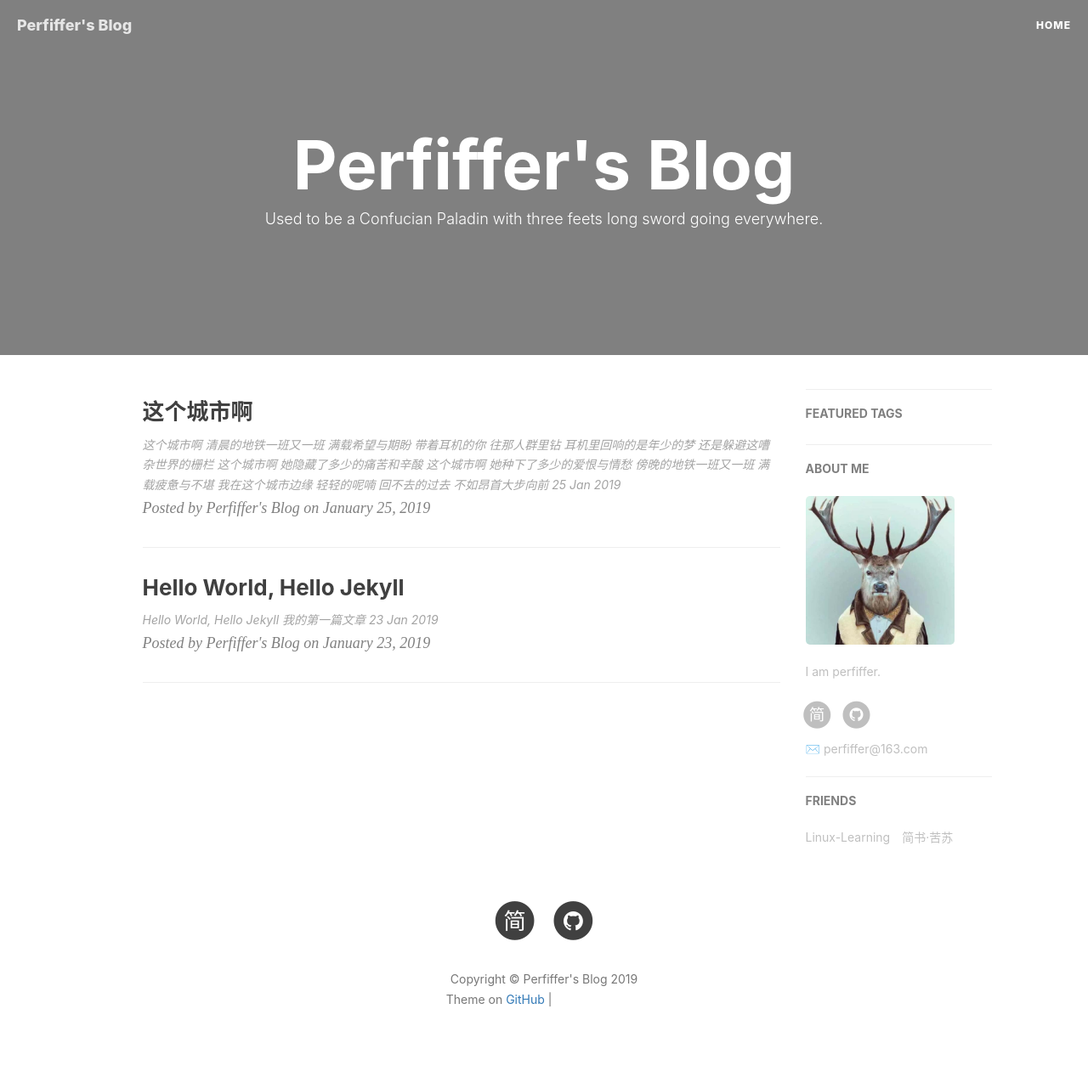
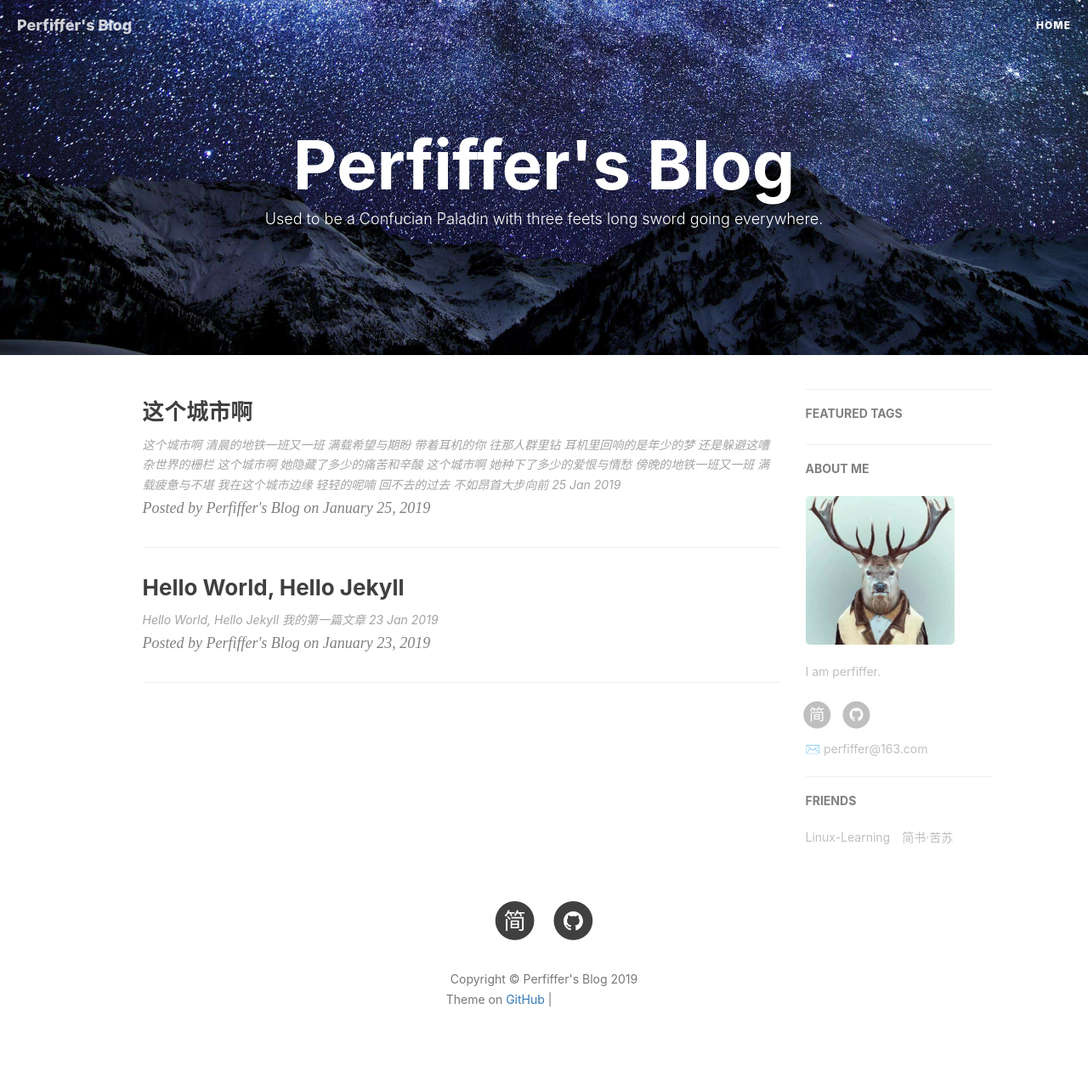
Before and after one commit to perfiffer/perfiffer.github.io, a Jekyll site: the page built from index.html, in a window 1280 px wide. Shown: the whole page at 85% size. Built offline with Jekyll 4.4.1, drawn with Linux system fonts in a browser that asks for light colours; nearby versions of some CDN libraries; the list of posts is cut into pages by our own code; comment, search, counter and statistics services are not loaded; grey boxes are pictures that could not be loaded.

Commit message:
add header img

```diff
--- a/_config.yml
+++ b/_config.yml
@@ -1,7 +1,7 @@
 # Site settings
 title: Perfiffer's Blog
 SEOTitle: A Debunk Place | Perfiffer's Blog
-# header-img: img/header-back.jpg
+header-img: img/header-back.jpg
 email: perfiffer@163.com
 description: "Silly can grow up with debunk."
 keyword: "perfiffer, silly, debunk, linux, blog"
--- a/_includes/header.html
+++ b/_includes/header.html
@@ -16,7 +16,7 @@
     <link rel="shortcut icon" href="{{ site.baseurl }}/img/favicon.ico">
 
     <!-- Safari Webpage Icon    by-BY -->
-    <link rel="apple-touch-icon" href="{{ site.baseurl }}/img/apple-touch-icon.png">
+    <link rel="apple-touch-icon" href="{{ site.baseurl }}/img/deer-sir.png">
 
     <!-- Canonical URL -->
     <link rel="canonical" href="{{ page.url | replace:'index.html','' | prepend: site.baseurl | prepend: site.url }}">
```
